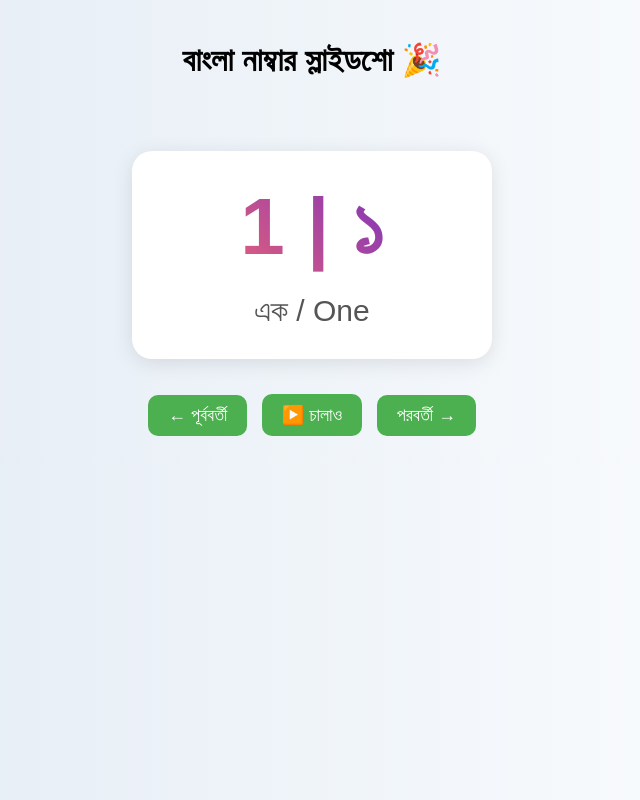
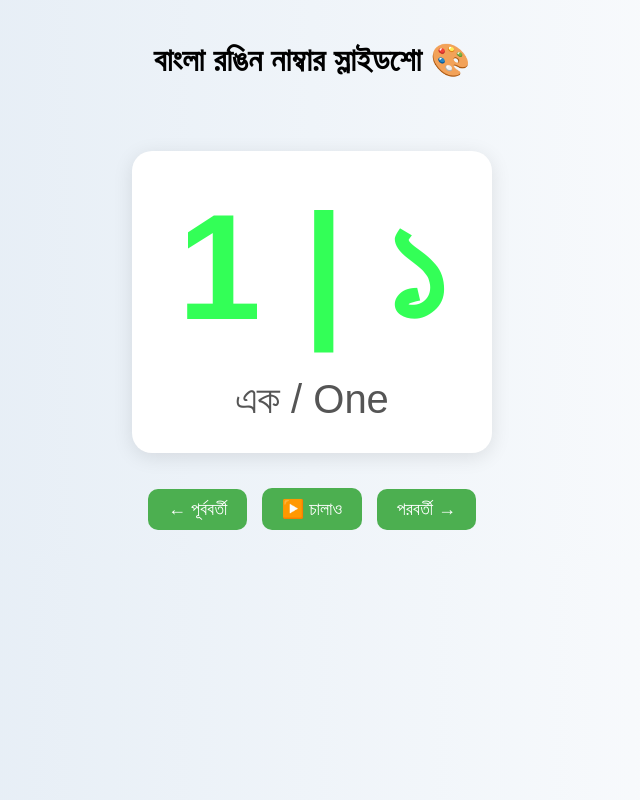
Before and after one commit to Mohan-25-oss/Number-Slides, a plain HTML site: page index.html in a window 1280 px wide. Shown: the whole page, without its empty margins (328-968 px from the left). Drawn offline with Linux system fonts and the light colour scheme.

Commit message:
colorfull fornt

```diff
--- a/index.html
+++ b/index.html
@@ -1,4 +1,4 @@
-    <!DOCTYPE html>
+    <!-- <!DOCTYPE html>
     <html lang="bn">
     <head>
     <meta charset="UTF-8">
@@ -22,7 +22,7 @@
         transition: all 0.5s ease;
         }
         .numbers {
-        font-size: 80px;
+        font-size: 200px;
         font-weight: bold;
         background: linear-gradient(45deg, #ff6b6b, #5f27cd);
         -webkit-background-clip: text;
@@ -30,7 +30,7 @@
         margin-bottom: 20px;
         }
         .names {
-        font-size: 30px;
+        font-size: 70px;
         color: #555;
         margin-top: 10px;
         }
@@ -152,15 +152,15 @@
     </script>
 
     </body>
-    </html>
+    </html> -->
 
 
-<!--
+
     <!DOCTYPE html>
     <html lang="bn">
     <head>
     <meta charset="UTF-8">
-    <title>বাংলা নাম্বার স্লাইডশো</title>
+    <title>বাংলা রঙিন নাম্বার ১-১০০</title>
     <style>
         body {
         background: linear-gradient(to right, #dfe9f3, #ffffff);
@@ -177,16 +177,17 @@
         box-shadow: 0 4px 20px rgba(0,0,0,0.1);
         display: inline-block;
         min-width: 300px;
+        transition: all 0.5s ease;
         }
         .numbers {
-            font-size: 250px;
+        font-size: 150px;
         font-weight: bold;
-            color: #333;
         margin-bottom: 20px;
         }
         .names {
-            font-size: 30px;
-            color: #666;
+        font-size: 40px;
+        color: #555;
+        margin-top: 10px;
         }
         .controls {
         margin-top: 30px;
@@ -209,43 +210,53 @@
     </head>
     <body>
 
-    <h1>বাংলা নাম্বার স্লাইডশো</h1>
+    <h1>বাংলা রঙিন নাম্বার স্লাইডশো 🎨</h1>
 
     <div id="slideshow-container"></div>
 
     <div class="controls">
         <button onclick="previousSlide()">← পূর্ববর্তী</button>
+        <button onclick="togglePlay()"><span id="playPauseBtn">▶️ চালাও</span></button>
         <button onclick="nextSlide()">পরবর্তী →</button>
     </div>
 
+    <audio id="audio" src="https://actions.google.com/sounds/v1/cartoon/clang_and_wobble.ogg"></audio>
+
     <script>
-        const englishNumbers = [
-            "One", "Two", "Three", "Four", "Five", "Six", "Seven", "Eight", "Nine", "Ten",
+        const englishNames = [
+        "", "One", "Two", "Three", "Four", "Five", "Six", "Seven", "Eight", "Nine", "Ten",
         "Eleven", "Twelve", "Thirteen", "Fourteen", "Fifteen", "Sixteen", "Seventeen", "Eighteen", "Nineteen", "Twenty",
-            "Twenty-one", "Twenty-two", "Twenty-three", "Twenty-four", "Twenty-five", "Twenty-six", "Twenty-seven", "Twenty-eight", "Twenty-nine", "Thirty",
-            "Thirty-one", "Thirty-two", "Thirty-three", "Thirty-four", "Thirty-five", "Thirty-six", "Thirty-seven", "Thirty-eight", "Thirty-nine", "Forty",
-            "Forty-one", "Forty-two", "Forty-three", "Forty-four", "Forty-five", "Forty-six", "Forty-seven", "Forty-eight", "Forty-nine", "Fifty",
-            "Fifty-one", "Fifty-two", "Fifty-three", "Fifty-four", "Fifty-five", "Fifty-six", "Fifty-seven", "Fifty-eight", "Fifty-nine", "Sixty",
-            "Sixty-one", "Sixty-two", "Sixty-three", "Sixty-four", "Sixty-five", "Sixty-six", "Sixty-seven", "Sixty-eight", "Sixty-nine", "Seventy",
-            "Seventy-one", "Seventy-two", "Seventy-three", "Seventy-four", "Seventy-five", "Seventy-six", "Seventy-seven", "Seventy-eight", "Seventy-nine", "Eighty",
-            "Eighty-one", "Eighty-two", "Eighty-three", "Eighty-four", "Eighty-five", "Eighty-six", "Eighty-seven", "Eighty-eight", "Eighty-nine", "Ninety",
-            "Ninety-one", "Ninety-two", "Ninety-three", "Ninety-four", "Ninety-five", "Ninety-six", "Ninety-seven", "Ninety-eight", "Ninety-nine", "One Hundred"
+        "Twenty-One", "Twenty-Two", "Twenty-Three", "Twenty-Four", "Twenty-Five", "Twenty-Six", "Twenty-Seven", "Twenty-Eight", "Twenty-Nine", "Thirty",
+        "Thirty-One", "Thirty-Two", "Thirty-Three", "Thirty-Four", "Thirty-Five", "Thirty-Six", "Thirty-Seven", "Thirty-Eight", "Thirty-Nine", "Forty",
+        "Forty-One", "Forty-Two", "Forty-Three", "Forty-Four", "Forty-Five", "Forty-Six", "Forty-Seven", "Forty-Eight", "Forty-Nine", "Fifty",
+        "Fifty-One", "Fifty-Two", "Fifty-Three", "Fifty-Four", "Fifty-Five", "Fifty-Six", "Fifty-Seven", "Fifty-Eight", "Fifty-Nine", "Sixty",
+        "Sixty-One", "Sixty-Two", "Sixty-Three", "Sixty-Four", "Sixty-Five", "Sixty-Six", "Sixty-Seven", "Sixty-Eight", "Sixty-Nine", "Seventy",
+        "Seventy-One", "Seventy-Two", "Seventy-Three", "Seventy-Four", "Seventy-Five", "Seventy-Six", "Seventy-Seven", "Seventy-Eight", "Seventy-Nine", "Eighty",
+        "Eighty-One", "Eighty-Two", "Eighty-Three", "Eighty-Four", "Eighty-Five", "Eighty-Six", "Eighty-Seven", "Eighty-Eight", "Eighty-Nine", "Ninety",
+        "Ninety-One", "Ninety-Two", "Ninety-Three", "Ninety-Four", "Ninety-Five", "Ninety-Six", "Ninety-Seven", "Ninety-Eight", "Ninety-Nine", "One Hundred"
         ];
 
-        const bengaliNumbers = [
-            "এক", "দুই", "তিন", "চার", "পাঁচ", "ছয়", "সাত", "আট", "নয়", "দশ",
-            "এগারো", "বারো", "তেরো", "চৌদ্দ", "পনেরো", "ষোল", "সতেরো", "আঠারো", "উনিশ", "কুড়ি",
+        const bengaliNames = [
+        "", "এক", "দুই", "তিন", "চার", "পাঁচ", "ছয়", "সাত", "আট", "নয়", "দশ",
+        "এগারো", "বারো", "তেরো", "চৌদ্দ", "পনেরো", "ষোল", "সতেরো", "আঠারো", "উনিশ", "বিশ",
         "একুশ", "বাইশ", "তেইশ", "চব্বিশ", "পঁচিশ", "ছাব্বিশ", "সাতাশ", "আটাশ", "ঊনত্রিশ", "ত্রিশ",
         "একত্রিশ", "বত্রিশ", "তেত্রিশ", "চৌত্রিশ", "পঁইত্রিশ", "ছত্রিশ", "সাঁইত্রিশ", "আটত্রিশ", "ঊনচল্লিশ", "চল্লিশ",
-            "একচল্লিশ", "বিয়াল্লিশ", "তেতাল্লিশ", "চুয়াল্লিশ", "পঁইচল্লিশ", "ছেচল্লিশ", "সাতচল্লিশ", "আটচল্লিশ", "ঊনপঞ্চাশ", "পঞ্চাশ",
-            "একান্ন", "বাহান্ন", "তিপ্পান্ন", "চুয়ান্ন", "পঞ্চান্ন", "ছাপ্পান্ন", "সাতান্ন", "আটান্ন", "ঊনষাট", "ষাট",
+        "একচল্লিশ", "বিয়াল্লিশ", "তেতাল্লিশ", "চুয়াল্লিশ", "পঁইচাল্লিশ", "ছেচল্লিশ", "সাতচল্লিশ", "আটচল্লিশ", "ঊনপঞ্চাশ", "পঞ্চাশ",
+        "একান্ন", "বাহান্ন", "তিপ্পান্ন", "চুয়ান্ন", "পঁচান্ন", "ছাপ্পান্ন", "সাতান্ন", "আটান্ন", "ঊনষাট", "ষাট",
         "একষট্টি", "বাষট্টি", "তেষট্টি", "চৌষট্টি", "পঁইষট্টি", "ছেষট্টি", "সাতষট্টি", "আটষট্টি", "ঊনসত্তর", "সত্তর",
-            "একাত্তর", "বাহাত্তর", "তিয়াত্তর", "চুয়াত্তর", "পঁচাত্তর", "ছিয়াত্তর", "সাতাত্তর", "আটাত্তর", "ঊনআশি", "আশি",
+        "একাত্তর", "বাহাত্তর", "তেহাত্তর", "চুয়াত্তর", "পঁচাত্তর", "ছিয়াত্তর", "সাতাত্তর", "আটাত্তর", "ঊনআশি", "আশি",
         "একাশি", "বিরাশি", "তিরাশি", "চুরাশি", "পঁচাশি", "ছিয়াশি", "সাতাশি", "আটাশি", "ঊননব্বই", "নব্বই",
         "একানব্বই", "বিরানব্বই", "তিরানব্বই", "চুরানব্বই", "পঁচানব্বই", "ছিয়ানব্বই", "সাতানব্বই", "আটানব্বই", "নিরানব্বই", "একশো"
         ];
 
-        let currentSlide = 0;
+        const colors = [
+        "#FF5733", "#33FF57", "#3357FF", "#FF33A1", "#A133FF",
+        "#33FFF2", "#FF8F33", "#8FFF33", "#FF3380", "#8033FF"
+        ];
+
+        let currentSlide = 1;
+        let isPlaying = false;
+        let interval;
 
         function createSlides() {
         const container = document.getElementById('slideshow-container');
@@ -254,15 +265,22 @@
         const slide = document.createElement('div');
         slide.className = 'slide';
 
+        const color = colors[currentSlide % colors.length];
+
         slide.innerHTML = `
-                <div class="numbers">
-                    ${currentSlide + 1} | ${convertToBengaliNumber(currentSlide + 1)}
+            <div class="numbers" style="color: ${color};">
+            ${currentSlide} | ${convertToBengaliNumber(currentSlide)}
             </div>
             <div class="names">
-                    ${bengaliNumbers[currentSlide]} / ${englishNumbers[currentSlide]}
+            ${bengaliNames[currentSlide]} / ${englishNames[currentSlide]}
             </div>
         `;
         container.appendChild(slide);
+
+        // Play sound
+        const audio = document.getElementById('audio');
+        audio.currentTime = 0;
+        audio.play();
         }
 
         function convertToBengaliNumber(number) {
@@ -271,22 +289,29 @@
         }
 
         function nextSlide() {
-            if (currentSlide < 99) {
-                currentSlide++;
+        currentSlide = (currentSlide % 100) + 1;
         createSlides();
-            }
         }
 
         function previousSlide() {
-            if (currentSlide > 0) {
-                currentSlide--;
+        currentSlide = (currentSlide - 2 + 100) % 100 + 1;
         createSlides();
         }
+
+        function togglePlay() {
+        if (!isPlaying) {
+            interval = setInterval(nextSlide, 2000);
+            document.getElementById('playPauseBtn').innerText = '⏸️ থামাও';
+        } else {
+            clearInterval(interval);
+            document.getElementById('playPauseBtn').innerText = '▶️ চালাও';
+        }
+        isPlaying = !isPlaying;
         }
 
-        // Start slideshow
+        // Start
         createSlides();
     </script>
 
     </body>
-</html> -->
+    </html>
```
Lines whose indentation alone changed are shown as unchanged.
